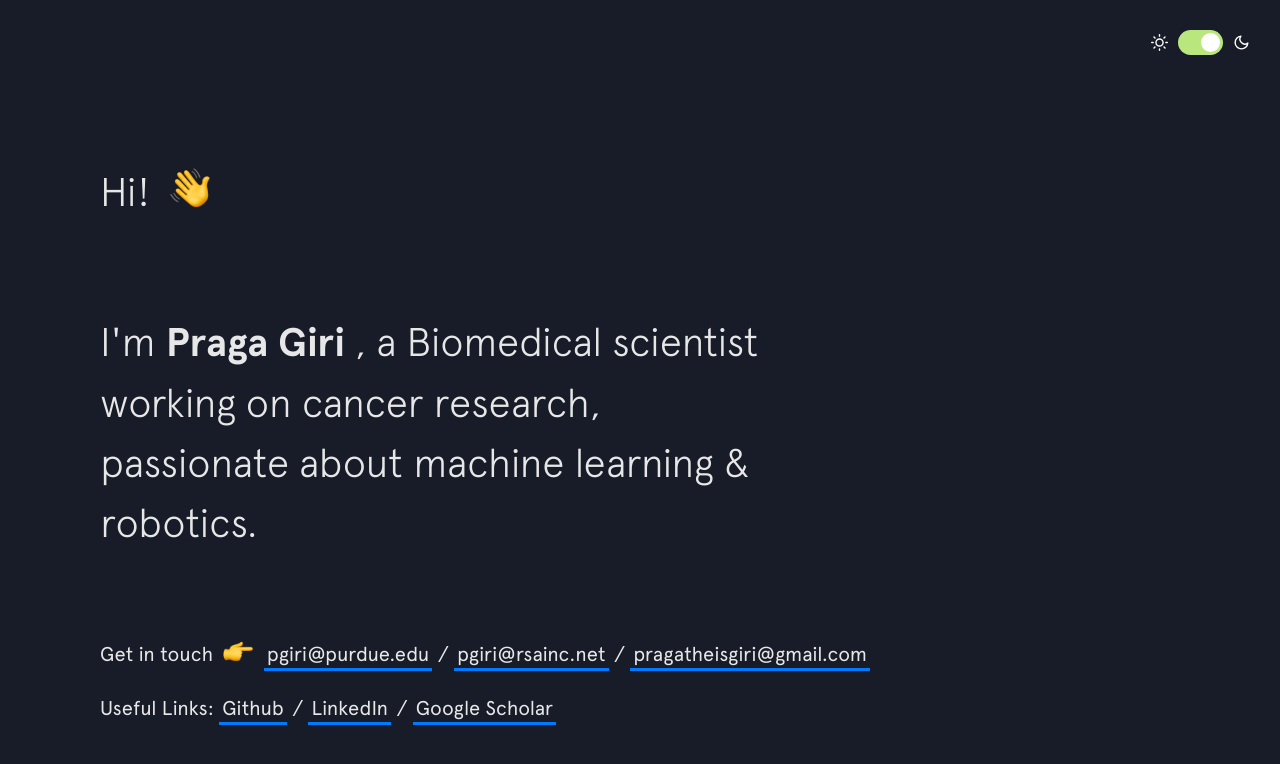
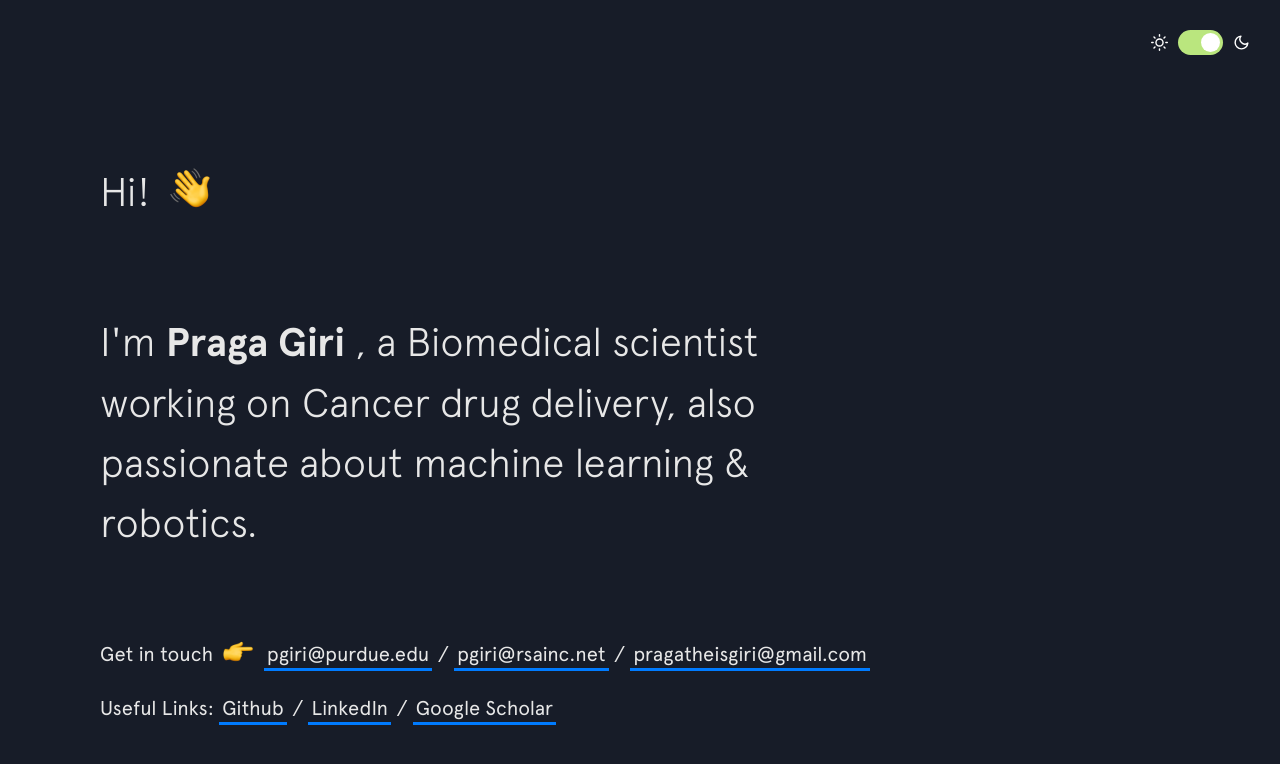
Before and after one commit to Pragatheis/pragatheis.github.io, a Jekyll site: the page built from index.html, in a window 1280 px wide and 900 px high. Shown: the top 764 px of the window. Built offline with Jekyll 4.4.1, drawn with Linux system fonts in a browser that asks for light colours; nearby versions of some CDN libraries.

Commit message:
Update intro.html

```diff
--- a/_includes/intro.html
+++ b/_includes/intro.html
@@ -5,7 +5,7 @@
 
   <h2 class="intro__tagline">I'm
     <span class="name">Praga Giri</span>
-    , a Biomedical scientist working on cancer research, passionate about machine learning &amp; robotics.
+    , a Biomedical scientist working on Cancer drug delivery, also passionate about machine learning &amp; robotics.
   </h2>
 
   <h3 class="intro__contact">
```
